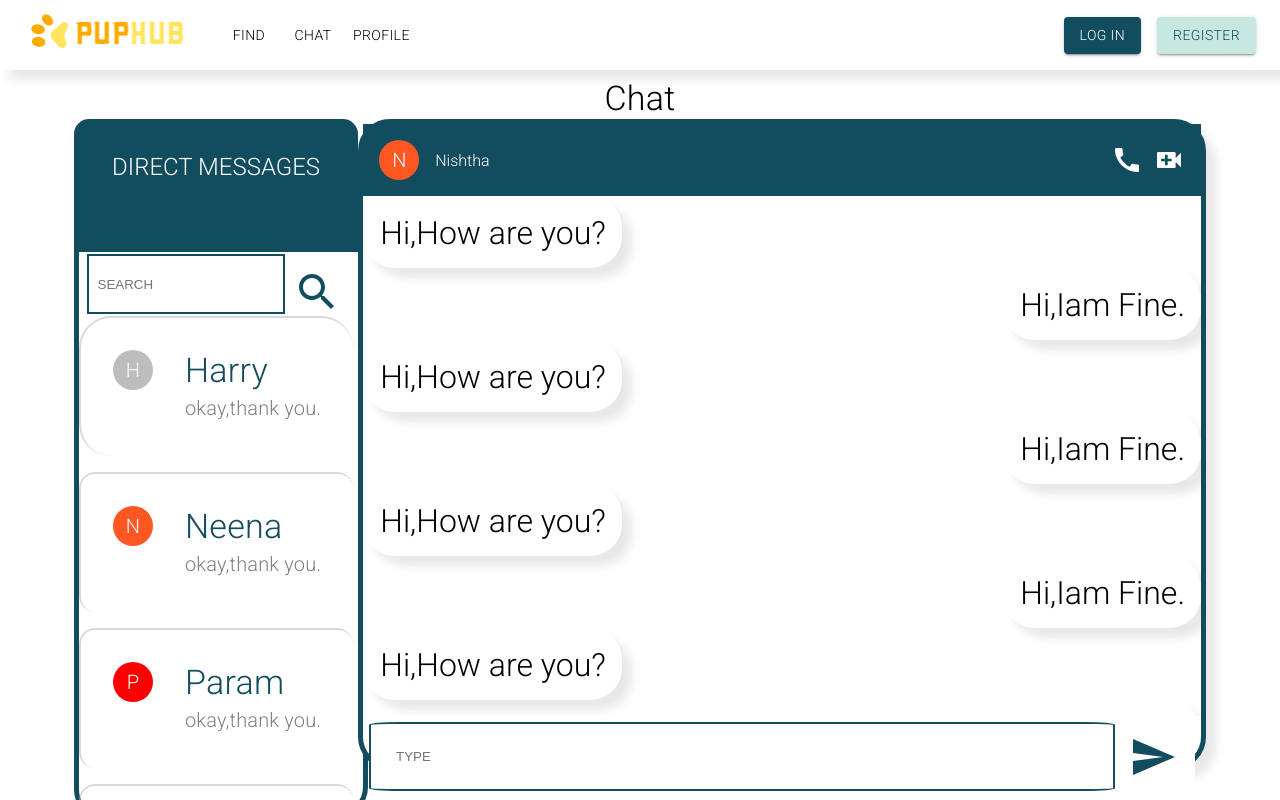
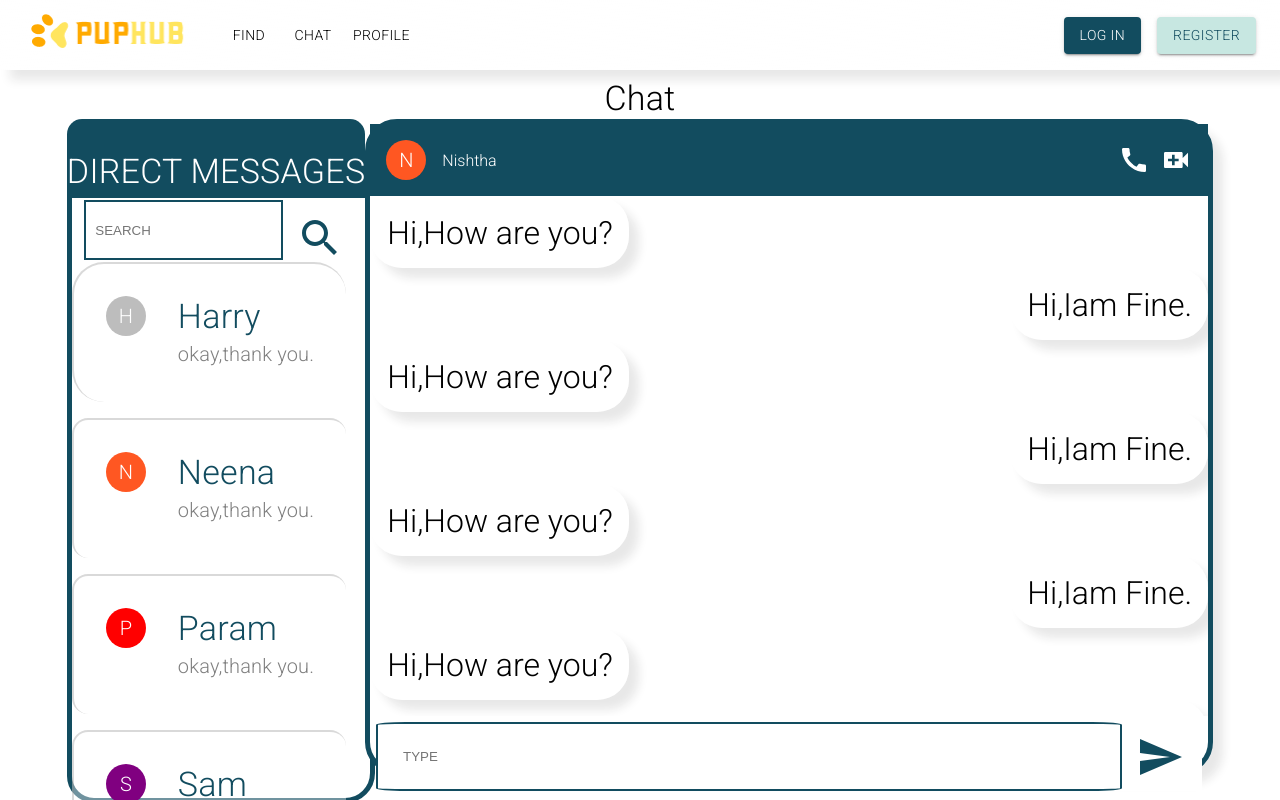
Before and after one commit to hargunkaur286/find_my_friend, a React (Create React App) app: page /chat in a window 1280 px wide. Shown: the top 800 px of the page. Built offline with nearby package versions, Linux system fonts and the light colour scheme.

Commit message:
nav of chat fixed

```diff
--- a/src/Pages/Chatpage.jsx
+++ b/src/Pages/Chatpage.jsx
@@ -18,7 +18,7 @@ const Chatpage = () => {
           Chat
         </Typography>
 
-          <Box sx={{ display: "flex", justifyContent: "center",height:650}} >
+          <Box sx={{ display: "flex", justifyContent: "center",height:655}} >
             <Sidebar />
             <Chat />
           </Box>
--- a/src/components/Chat/Nav.jsx
+++ b/src/components/Chat/Nav.jsx
@@ -4,8 +4,8 @@ import React from 'react'
 const Nav = () => {
   return (
     <div>
-      <Box margin={0} border={"black"}>
-        <Typography variant='h5' textAlign={"center"} color="white" sx={{backgroundColor: "#124C5F",height:"6rem",paddingTop:"2rem", borderRadius: "15px 15px 0px 0px"}}>DIRECT MESSAGES </Typography>
+      <Box  border={"black"}>
+        <Typography variant='h4' textAlign={"center"} color="white" sx={{backgroundColor: "#124C5F",maxHeight:"6rem",paddingTop:"2rem", borderRadius: "15px 15px 0px 0px"}}>DIRECT MESSAGES </Typography>
       </Box >
     </div>
   )
--- a/src/components/Chat/Searchbox.jsx
+++ b/src/components/Chat/Searchbox.jsx
@@ -12,7 +12,7 @@ const Searchbox = () => {
   const [name, setName] = useState("")
   return (
     <>
-      <Box sx={{ height:560,width: "100%", bgcolor: "white", color: "#124C5F", border: "solid 5px", borderRadius: "0px 0px 30px 27px"}}>
+      <Box sx={{ height:600,width: "100%", bgcolor: "white", color: "#124C5F", border: "solid 5px", borderRadius: "0px 0px 30px 27px"}}>
         <Box style={{ display: "flex", justifyContent: "space-evenly" }}>
           <input onChange={(e) => {
             // console.log(e)
```
